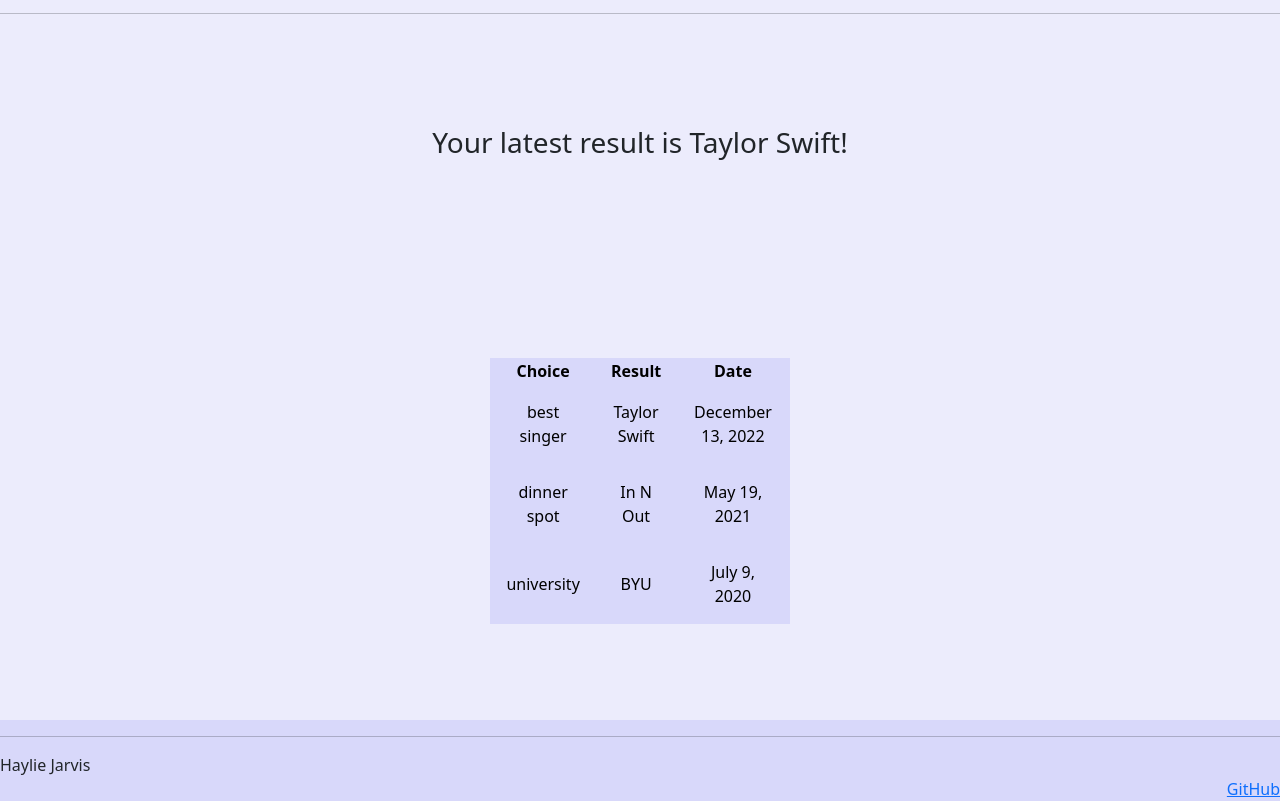
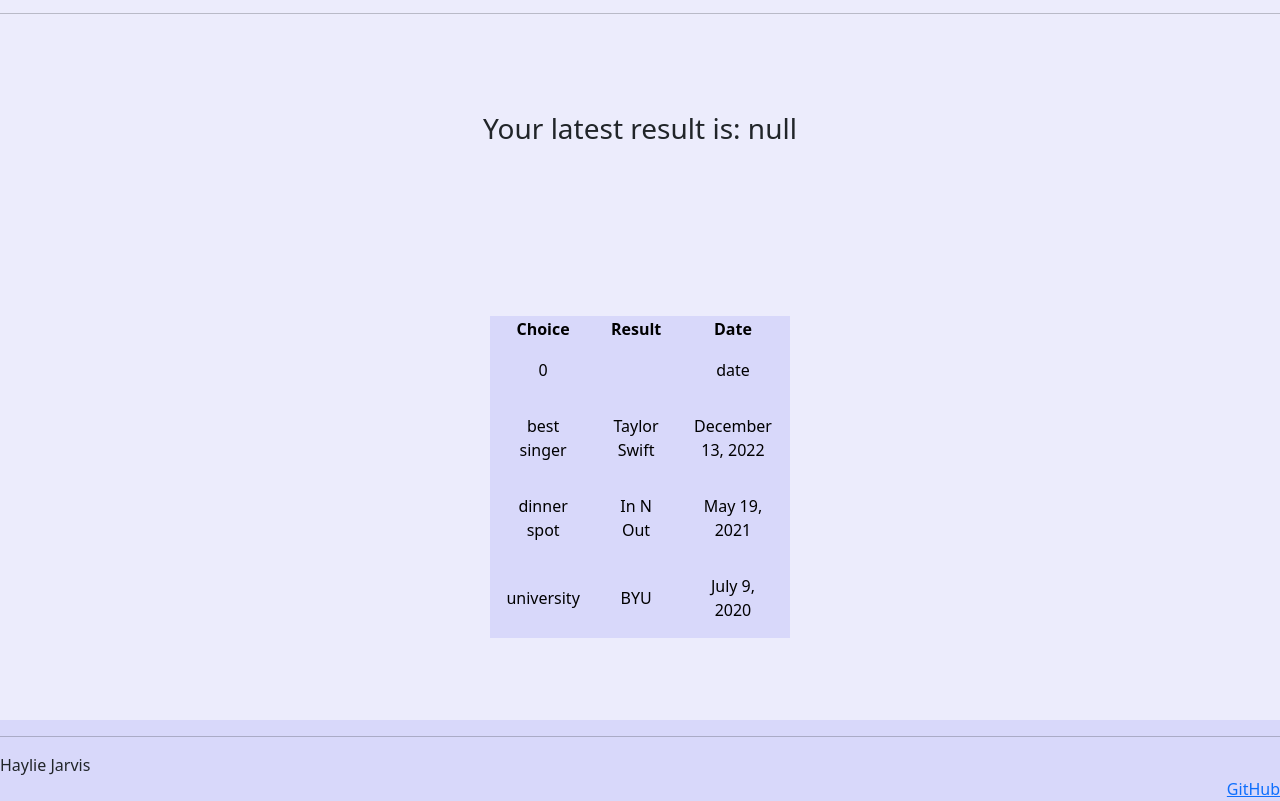
Before and after one commit to hayliej/startup, a plain HTML site: page scores.html in a window 1280 px wide. Shown: the part 91-892 px from the top of the page. Drawn offline with nearby package versions, Linux system fonts and the light colour scheme.

Commit message:
lots of js

```diff
--- a/login.js
+++ b/login.js
@@ -8,7 +8,7 @@
     const nameEl = document.querySelector("#name");
     const storedName = localStorage.getItem("userName");
     if (storedName) {
-      nameEl.textContent = storedName;
+      nameEl.textContent = storedName; //don't think this is working, not sure why yet
     } else {
       nameEl.textContent = "Login";
     }
--- a/scores.html
+++ b/scores.html
@@ -16,6 +16,7 @@
       crossorigin="anonymous"
     />
   </head>
+  <script src="scores.js"></script>
   <body>
     <header>
       <h1>Make A Choice</h1>
@@ -33,7 +34,7 @@
     </header>
 
     <main>
-      <h3>Your latest result is Taylor Swift!</h3>
+      <h3 id = "result"></h3>
       <table id="table-data">
         <thead>
           <tr>
@@ -42,7 +43,7 @@
             <th>Date</th>
           </tr>
         </thead>
-        <tbody>
+        <tbody id = "tbody">
           <tr>
             <td>best singer</td>
             <td>Taylor Swift</td>
@@ -68,5 +69,6 @@
       <br />
       <a href="https://github.com/hayliej/startup.git">GitHub</a>
     </footer>
+    <script>win()</script>
   </body>
 </html>
--- a/scores.js
+++ b/scores.js
@@ -0,0 +1,19 @@
+function win() {
+    res = document.getElementById("result");
+    w = localStorage.getItem("winner");
+    res.textContent = "Your latest result is: " + w;
+
+    table = document.getElementById("tbody");
+    let variable =  [w];
+
+    for (let i = 0; i<variable.length; i++){
+        row = table.insertRow(0);
+        cell1 = row.insertCell(0);
+        cell2 = row.insertCell(1);
+        cell3 = row.insertCell(2);
+
+        cell1.innerHTML = i;
+        cell2.innerHTML = variable[i];
+        cell3.innerHTML = "date";
+    }
+}
```
Also changed, not shown: play.html (+1 -1 lines), process.html (+4 -3 lines).
